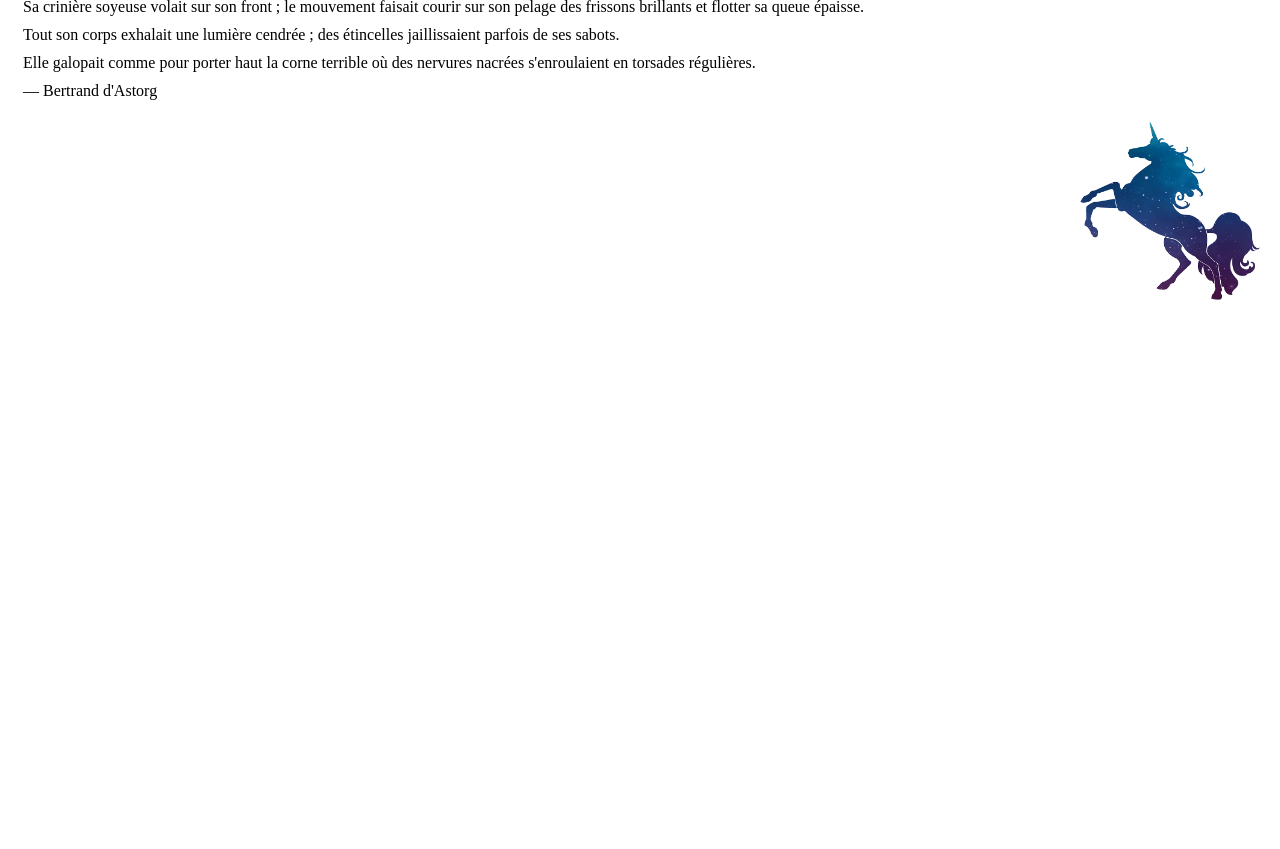
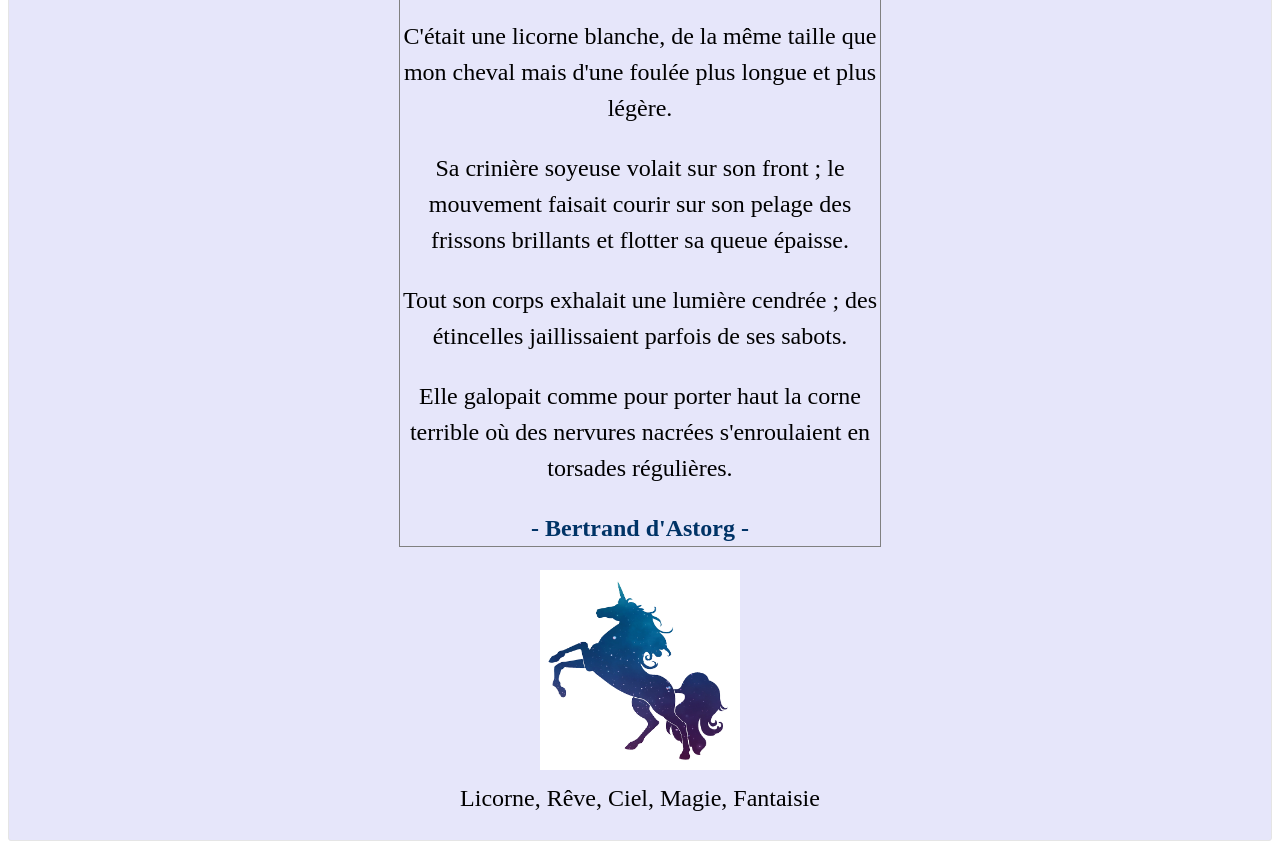
Before and after one commit to khalissa2017/hello-world, a plain HTML site: page index.html in a window 1280 px wide. Shown: the part 87-936 px from the top of the page. Before the commit the page ends 800 px from the top, so only its background shows below. Drawn offline with Linux system fonts and the light colour scheme.

Commit message:
Modifications

```diff
--- /dev/null
+++ b/assets/css/git status.less
@@ -0,0 +1,60 @@
+@charset "UTF-8";
+/* CSS Document */
+@font-family:"Georgia, serif";
+@color:#E6E6FA;
+@root-size: 16px;
+@font-size: unit((24px / @root-size),em);
+@font-size-large: @font-size * 1.3;
+
+#main{
+    font:1.5em/1.5 @font-family;
+    margin: 0px auto;
+    padding: 0;
+    text-align:center;
+    background-color: @color;
+    border: 1px solid #e5e5e5;
+    border-radius: 3px;
+}
+
+
+
+
+h1{ color:#003366; }
+#auteur{
+    font-weight: bold;
+    color: #003366;
+}
+
+
+img{width:200px;
+    height:200px;
+
+}
+/*Grille*/
+        .texte{
+            margin: 0 auto;
+             outline:1px solid gray;
+
+                }
+.texte-mixin(@width: auto){
+
+    width: @width;
+}
+/*ecran myen 460*/
+
+    @media screen and (min-width: 30rem){
+
+        .texte{.texte-mixin(30rem);}
+
+
+
+
+
+        }
+
+
+/* grand ecran: 1024px */
+ @media screen and (min-width: 85rem){
+
+        .texte{.texte-mixin(64rem);}
+}
--- a/assets/css/style.css
+++ b/assets/css/style.css
@@ -1,9 +1,40 @@
+/* Generated by less 2.5.1 */
 @charset "UTF-8";
 /* CSS Document */
-h1,p{
-margin: 10px 15px;
-padding: 0;
-text-align: justify;
+#main {
+  font: 1.5em/1.5 "Georgia, serif";
+  margin: 0px auto;
+  padding: 0;
+  text-align: center;
+  background-color: #e6e6fa;
+  border: 1px solid #e5e5e5;
+  border-radius: 3px;
 }
-
-img{width: 200px;height: 200px;float:right;}
+h1 {
+  color: #003366;
+}
+#auteur {
+  font-weight: bold;
+  color: #003366;
+}
+img {
+  width: 200px;
+  height: 200px;
+}
+/*Grille*/
+.texte {
+  margin: 0 auto;
+  outline: 1px solid gray;
+}
+/*ecran myen 460*/
+@media screen and (min-width: 30rem) {
+  .texte {
+    width: 30rem;
+  }
+}
+/* grand ecran: 1024px */
+@media screen and (min-width: 85rem) {
+  .texte {
+    width: 64rem;
+  }
+}
--- a/index.html
+++ b/index.html
@@ -5,18 +5,35 @@
 <title>Document sans nom</title>
 <link rel="stylesheet" media="screen" type="text/css" title="Exemple" href="assets/css/style.css"/>
 
+
 </head>
 
 <body>
-	<h1>Licorne</h1>
-		<p> C'était une licorne blanche, de la même taille que mon cheval mais d'une foulée plus longue et plus légère.</p>
 
-		<p>Sa crinière soyeuse volait sur son front ; le mouvement faisait courir sur son pelage des frissons brillants et flotter sa queue épaisse. </p>
-		<p>Tout son corps exhalait une lumière cendrée ; des étincelles jaillissaient parfois de ses sabots.</p>
-		<p> Elle galopait comme pour porter haut la corne terrible où des nervures nacrées s'enroulaient en torsades régulières.</p>
 
- 		<p>—  Bertrand d'Astorg</p>
-	<img src="index/medias/unicorn-2035174_960_720.png"/>
+	<div id="main">
 
+			<div class="texte">
+
+				<h1 class="texte">Licorne</h1>
+					<p> C'était une licorne blanche, de la même taille que mon cheval mais d'une foulée plus longue et plus légère.</p>
+
+					<p>Sa crinière soyeuse volait sur son front ; le mouvement faisait courir sur son pelage des frissons brillants et flotter sa queue épaisse. </p>
+					<p>Tout son corps exhalait une lumière cendrée ; des étincelles jaillissaient parfois de ses sabots.</p>
+					<p> Elle galopait comme pour porter haut la corne terrible où des nervures nacrées s'enroulaient en torsades régulières.</p>
+
+					<p id="auteur">- Bertrand d'Astorg - </p>
+
+			</div>
+
+
+
+			<figure >
+		  <img src="index/medias/unicorn-2035174_960_720.png"/>
+		  <figcaption>Licorne, Rêve, Ciel, Magie, Fantaisie</figcaption>
+		   </figure>
+
+
+	</div>
 </body>
 </html>
```
